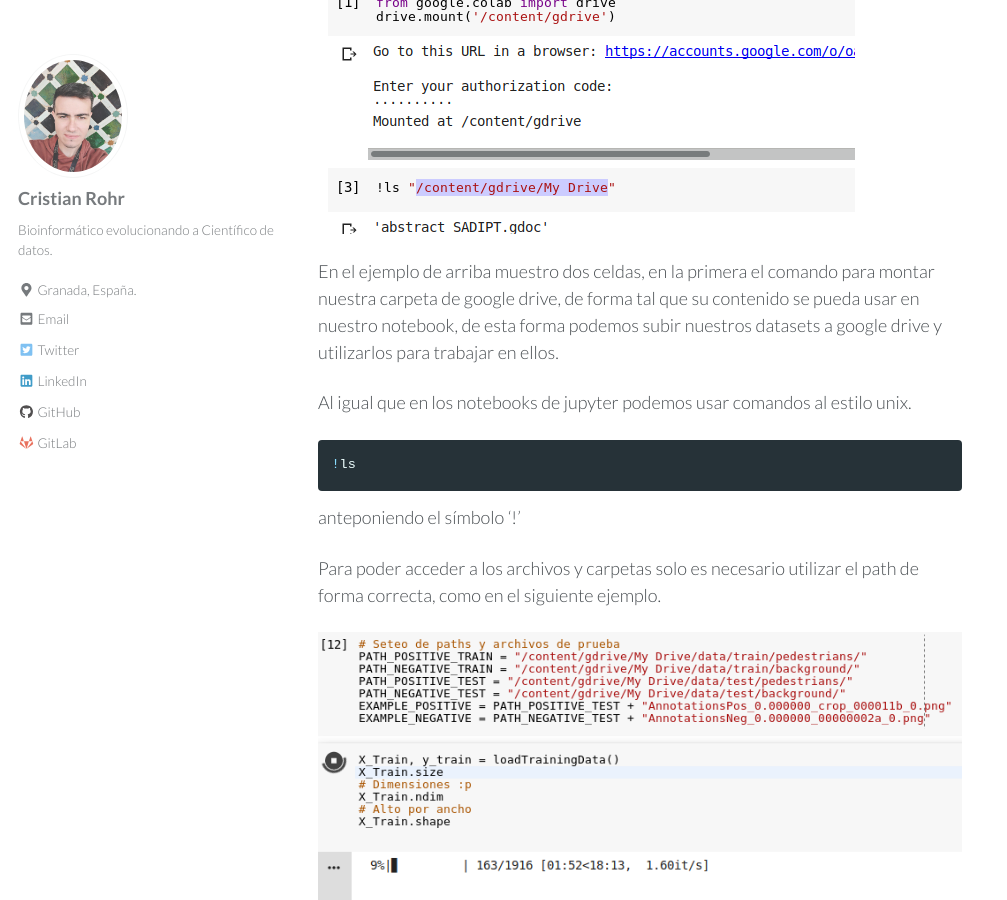
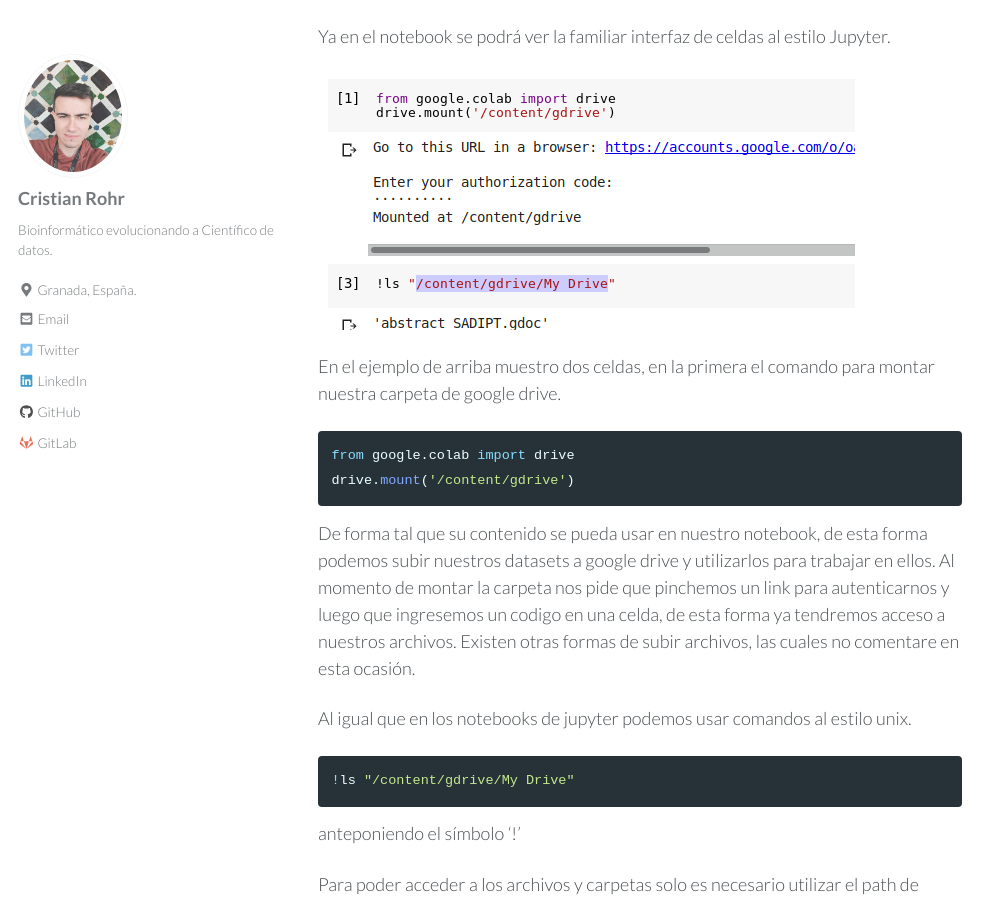
Before and after one commit to cristianrohr/cristianrohrwebold, a Jekyll site: the page built from _posts/2019-02-06-google-colab.md, in a window 1280 px wide and 900 px high, scrolled down 1303 px. Shown: the whole window, without its empty margins (0-1007 px from the left). Built offline with Jekyll 4.4.1, drawn with Linux system fonts in a browser that asks for light colours; nearby versions of some CDN libraries; comment, search, counter and statistics services are not loaded; some of the changed text lies outside the part shown.

Commit message:
post google colab produccion

````diff
--- a/_posts/2019-02-06-google-colab.md
+++ b/_posts/2019-02-06-google-colab.md
@@ -33,12 +35,22 @@ Ya en el notebook se podrá ver la familiar interfaz de celdas al estilo Jupyter
 
 ![gcc](/assets/images/googlecolabcell.png)
 
-En el ejemplo de arriba muestro dos celdas, en la primera el comando para montar nuestra carpeta de google drive, de forma tal que su contenido se pueda usar en nuestro notebook, de esta forma podemos subir nuestros datasets a google drive y utilizarlos para trabajar en ellos.
+En el ejemplo de arriba muestro dos celdas, en la primera el comando para montar nuestra carpeta de google drive.
+
+```python
+from google.colab import drive
+drive.mount('/content/gdrive')
+```
+
+
+De forma tal que su contenido se pueda usar en nuestro notebook, de esta forma podemos subir nuestros datasets a google drive y utilizarlos para trabajar en ellos.
+Al momento de montar la carpeta nos pide que pinchemos un link para autenticarnos y luego que ingresemos un codigo en una celda, de esta forma ya tendremos acceso a nuestros archivos.
+Existen otras formas de subir archivos, las cuales no comentare en esta ocasión.
 
 Al igual que en los notebooks de jupyter podemos usar comandos al estilo unix.
 
 ```bash
-!ls
+!ls "/content/gdrive/My Drive"
 ```
 
 anteponiendo el símbolo '!'
@@ -52,3 +64,7 @@ Y luego solo es necesario darle vida a nuestro proyecto de machine learning carg
 ![gcc](/assets/images/googlecolabcode.png)
 
 De forma estándar solo soporta kernels de Python, pero es posible utilizar [R](https://www.r-project.org/) -> [Usar R](https://discourse.mc-stan.org/t/r-jupyter-notebook-rstan-on-google-colab/6101) y [Julia](https://julialang.org/) -> [Usar Julia](https://discourse.julialang.org/t/julia-on-google-colab-free-gpu-accelerated-shareable-notebooks/15319)
+
+
+## Conclusión
+SIn lugar a dudas es muy interesante la idea de Google colab por dos razones principales, la primera poner a disposición una placa Tesla por la que no debemos pagar dinero, y segundo la portabilidad de los notebooks.
````
Also changed, not shown: other parts of _posts/2019-02-06-google-colab.md (+3 -1 lines).
